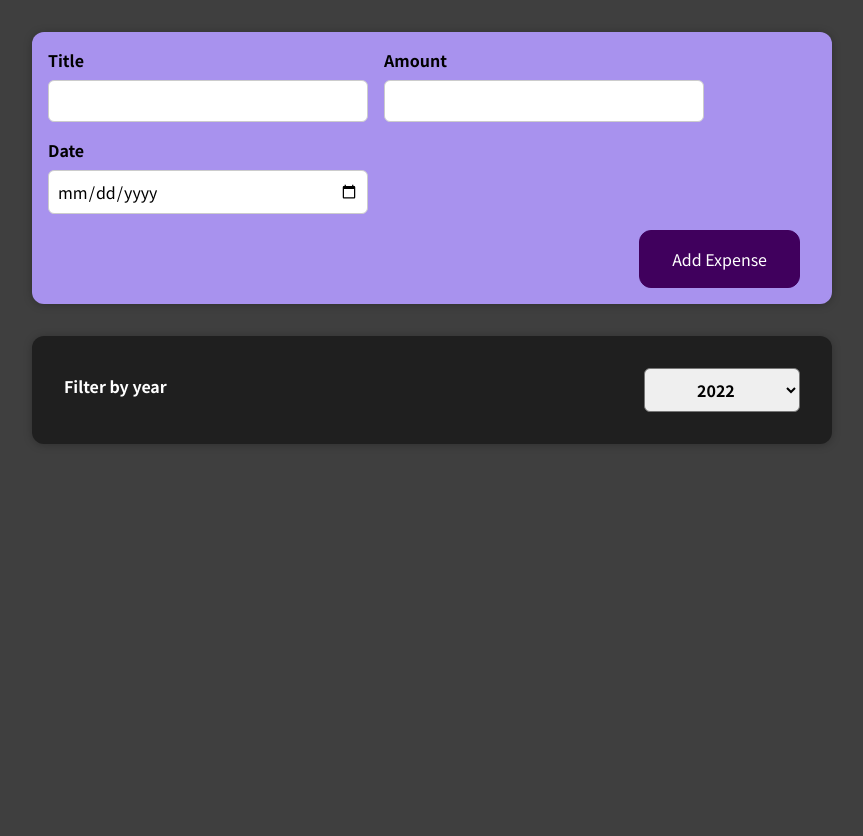
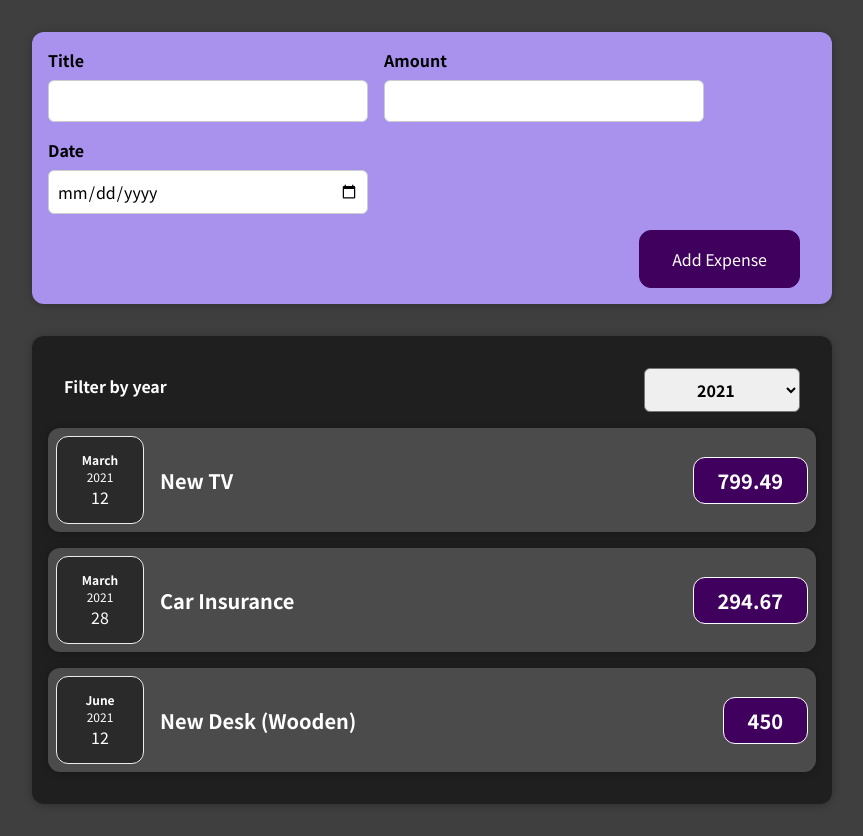
Before and after one commit to yazeedmomani/prs_web_expense-tracker, a React (Create React App) app: page / in a window 1280 px wide. Shown: the whole page, without its empty margins (208-1071 px from the left). Before the commit the page ends 800 px from the top, so only its background shows below. Built offline with nearby package versions, Linux system fonts and the light colour scheme.

Commit message:
turn ExpensesFilter to a controlled component

```diff
--- a/src/components/Expenses/Expenses.js
+++ b/src/components/Expenses/Expenses.js
@@ -6,7 +6,7 @@ import Card from "../UI/Card";
 
 function Expenses(props) {
   let ExpenseItems = [];
-  const [currentYear, setCurrentYear] = useState(2022);
+  const [currentYear, setCurrentYear] = useState(2021);
   const filteredPropsItems = props.items.filter(
     (cur) => cur.date.getFullYear() === currentYear
   );
@@ -27,7 +27,10 @@ function Expenses(props) {
 
   return (
     <Card className="expenses">
-      <ExpensesFilter onUpdateYear={updateYearHandler} />
+      <ExpensesFilter
+        selectedYear={currentYear}
+        onUpdateYear={updateYearHandler}
+      />
       {ExpenseItems}
     </Card>
   );
--- a/src/components/Expenses/ExpensesFilter.js
+++ b/src/components/Expenses/ExpensesFilter.js
@@ -13,7 +13,8 @@ const ExpensesFilter = (props) => {
         <label>Filter by year</label>
         <select
           onClick={clickHandler}
-          id="select">
+          id="select"
+          value={props.selectedYear}>
           <option value="2022">2022</option>
           <option value="2021">2021</option>
           <option value="2020">2020</option>
```
